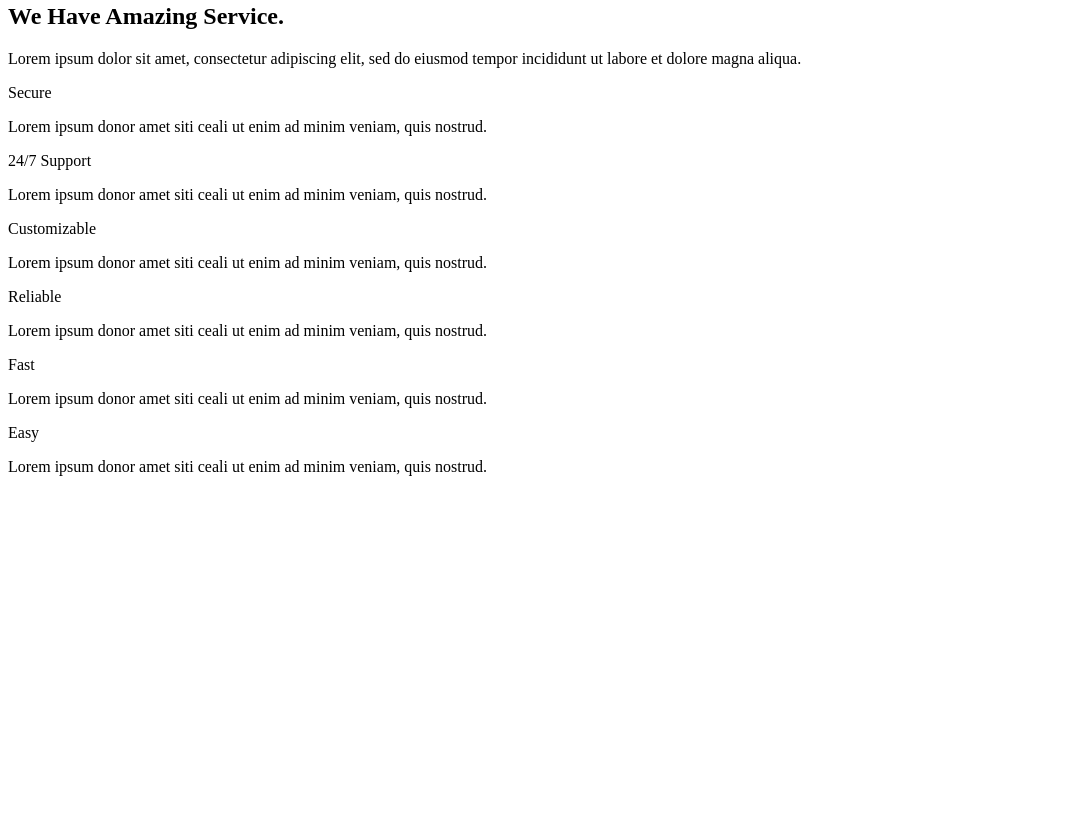
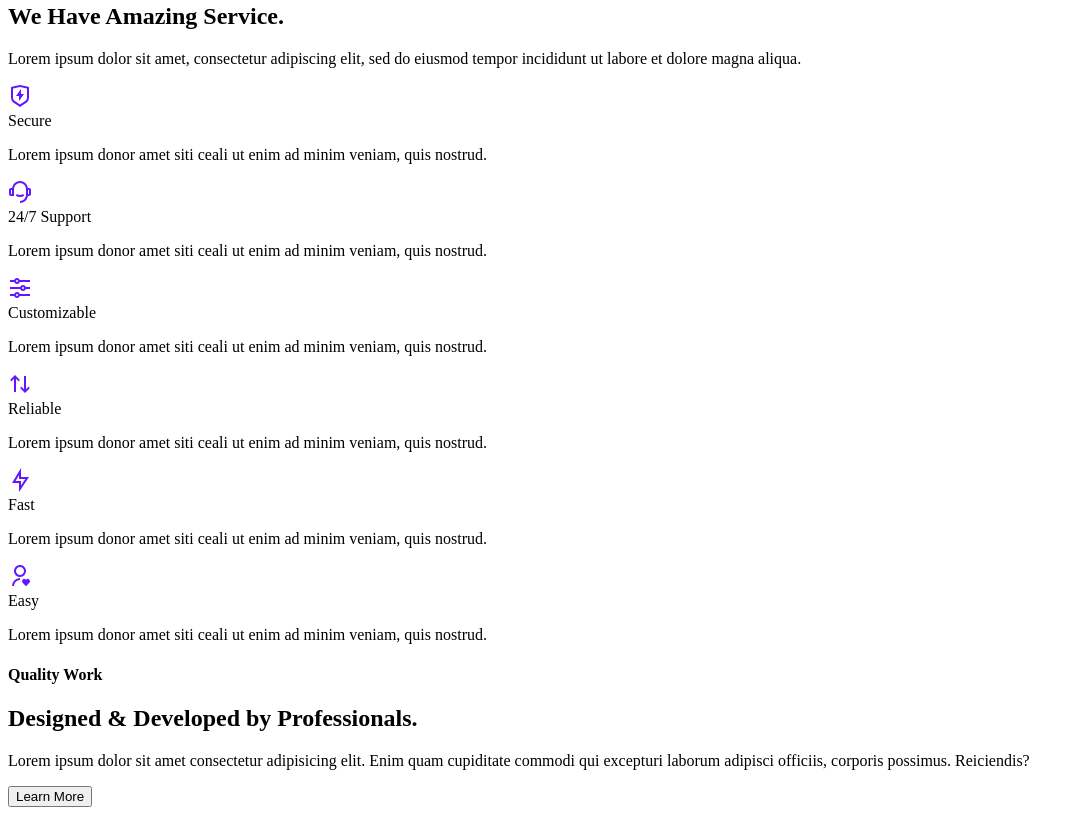
Before and after one commit to mianon/TReactSoloProject, a plain HTML site: page index.html in a window 1280 px wide. Shown: the part 1485-2300 px from the top of the page, without its empty margins (0-1084 px from the left). Before the commit the page ends 1977 px from the top, so only its background shows below. Drawn offline with Linux system fonts and the light colour scheme.

Commit message:
fixed nesting in features section, added quality section

```diff
--- a/index.html
+++ b/index.html
@@ -87,51 +87,72 @@
               Lorem ipsum dolor sit amet, consectetur adipiscing elit, sed do
               eiusmod tempor incididunt ut labore et dolore magna aliqua.
             </p>
-            <div class="features__wrapper">
-              <div class="feature">
-                <i></i>
-                <div class="feature__title">Secure</div>
-                <p class="feature__text">
+            <div class="services">
+              <div class="service">
+                <img
+                  src="./assets/secureicon.svg"
+                  class="service__img"
+                  alt=""
+                />
+                <div class="service__description">
+                  <div class="service__title">Secure</div>
+                  <p class="service__text">
                     Lorem ipsum donor amet siti ceali ut enim ad minim veniam,
                     quis nostrud.
                   </p>
                 </div>
-              <div class="feature">
-                <i></i>
-                <div class="feature__title">24/7 Support</div>
-                <p class="feature__text">
+                <img
+                  src="./assets/support-icon.f9253ffa8cb6ffde5bbaa05eb5136375.svg"
+                  class="service__img"
+                  alt=""
+                />
+                <div class="service__description">
+                  <div class="service__title">24/7 Support</div>
+                  <p class="service__text">
                     Lorem ipsum donor amet siti ceali ut enim ad minim veniam,
                     quis nostrud.
                   </p>
                 </div>
-              <div class="feature">
-                <i></i>
-                <div class="feature__title">Customizable</div>
-                <p class="feature__text">
+                <img
+                  src="./assets/customize-icon.367468c90fd796009b97fbfba67b2c6a.svg"
+                  class="service__img"
+                  alt=""
+                />
+                <div class="service__description">
+                  <div class="service__title">Customizable</div>
+                  <p class="service__text">
                     Lorem ipsum donor amet siti ceali ut enim ad minim veniam,
                     quis nostrud.
                   </p>
                 </div>
-              <div class="feature">
-                <i></i>
-                <div class="feature__title">Reliable</div>
-                <p class="feature__text">
+                <img
+                  src="./assets/reliable-icon.1367510a8f0a1bec76dc425d25f92f43.svg"
+                  class="service__img"
+                  alt=""
+                />
+                <div class="service__description">
+                  <div class="service__title">Reliable</div>
+                  <p class="service__text">
                     Lorem ipsum donor amet siti ceali ut enim ad minim veniam,
                     quis nostrud.
                   </p>
                 </div>
-              <div class="feature">
-                <i></i>
-                <div class="feature__title">Fast</div>
-                <p class="feature__text">
+                <img
+                  src="./assets/fast-icon.dbb971a73d4805d2fc3bcdacdb55beba.svg"
+                  class="service__img"
+                  alt=""
+                />
+                <div class="service__description">
+                  <div class="service__title">Fast</div>
+                  <p class="service__text">
                     Lorem ipsum donor amet siti ceali ut enim ad minim veniam,
                     quis nostrud.
                   </p>
                 </div>
-              <div class="feature">
-                <i></i>
-                <div class="feature__title">Easy</div>
-                <p class="feature__text">
+                <img src="./assets/easyicon.svg" class="service__img" alt="" />
+                <div class="service__description">
+                  <div class="service__title">Easy</div>
+                  <p class="service__text">
                     Lorem ipsum donor amet siti ceali ut enim ad minim veniam,
                     quis nostrud.
                   </p>
@@ -139,9 +160,36 @@
               </div>
             </div>
           </div>
+        </div>
       </section>
 
-      <section class="quality"></section>
+      <section class="quality">
+        <div class="container">
+          <div class="row">
+            <div class="quality__description">
+              <h4 class="section__title--blue">Quality Work</h4>
+              <h1 class="section__title">
+                Designed & Developed by <span class="blue">Professionals.</span>
+              </h1>
+              <p>
+                Lorem ipsum dolor sit amet consectetur adipisicing elit. Enim
+                quam cupiditate commodi qui excepturi laborum adipisci officiis,
+                corporis possimus. Reiciendis?
+              </p>
+              <button>Learn More</button>
+            </div>
+            <div class="quality__img">
+              <figure class="quality__img--screenshot">
+                <img
+                  src="./assets/hero-screenshot-1.40a097b525c2f8c9808e.png"
+                  alt=""
+                />
+              </figure>
+              <figure class="quality__img--grid"></figure>
+            </div>
+          </div>
+        </div>
+      </section>
 
       <section class="steps"></section>
 
```
Also changed, not shown: assets/easyicon.svg (renamed from assets/simple-icon.673b7e1750b2a4ef32907fc164828d00.svg), assets/secureicon.svg (renamed from assets/shield-icon.daefe14b320b14fbd9cbd18908ac93ec.svg). Lines whose indentation alone changed are shown as unchanged.
